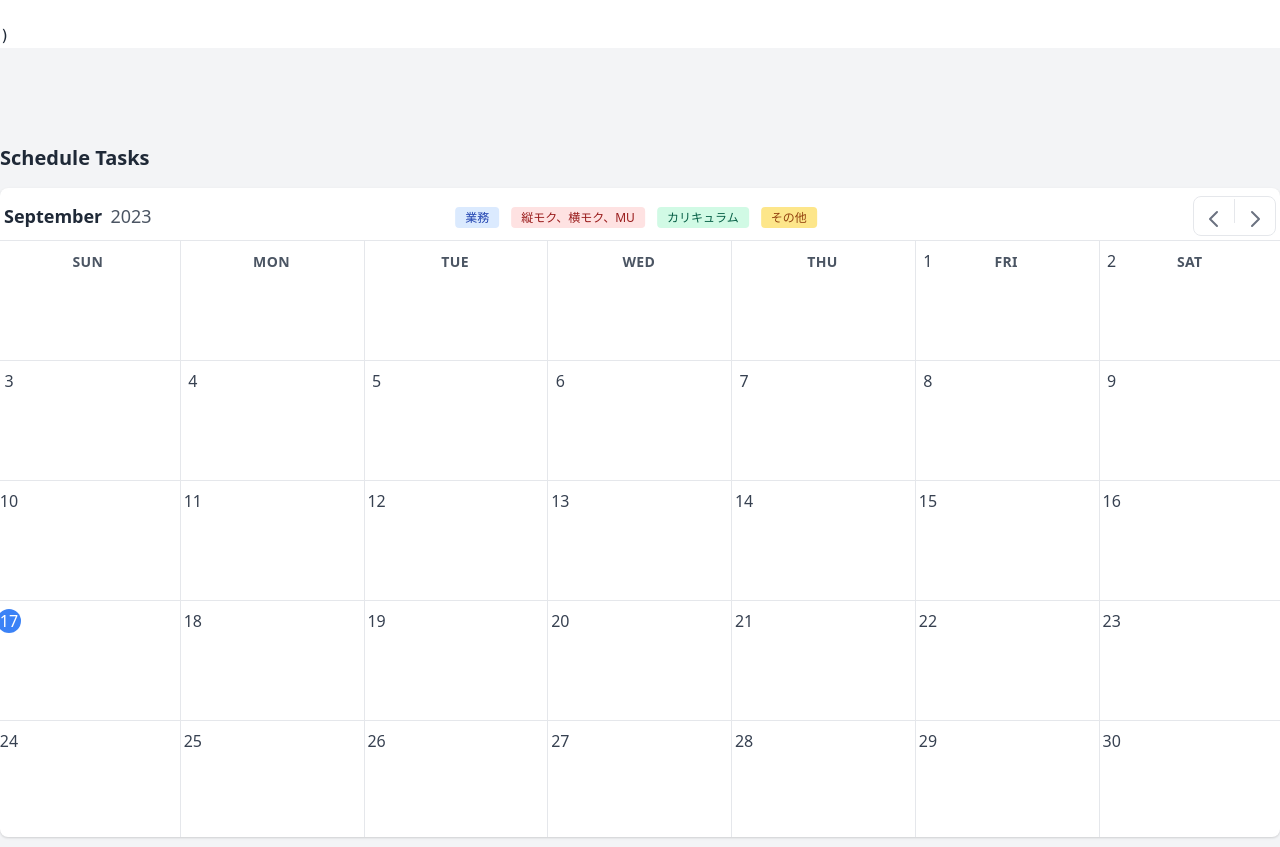
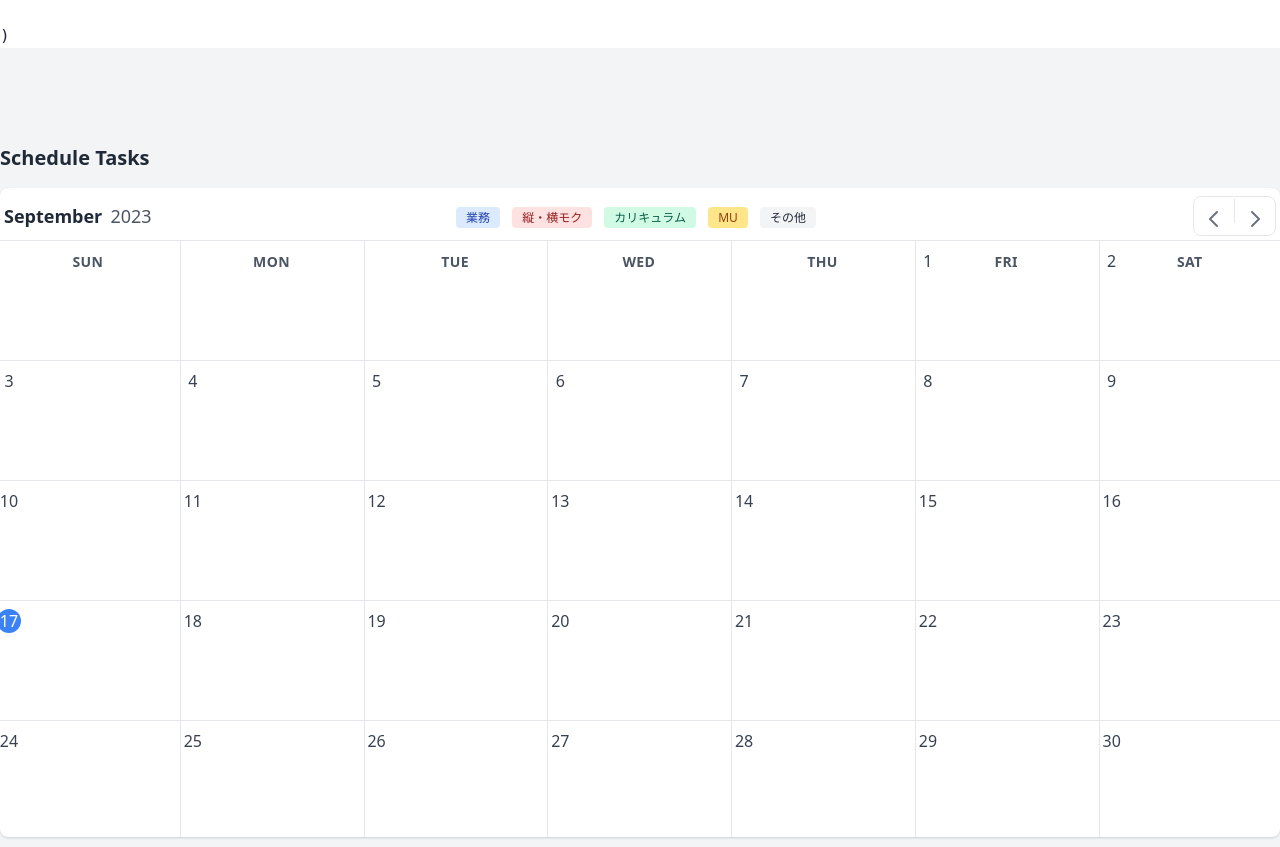
Before and after one commit to HinanoOno/invitation_app, a PHP site: page /calendar/calendar.php in a window 1280 px wide. Shown: the part 600-1447 px from the top of the page. Run offline with PHP 8.4, Linux system fonts and the light colour scheme; a user stored in the database is signed in; data comes from the database, SQL or seed files in the repository; data that the repository does not hold is empty; style sheets or scripts are compiled from the project's sources; some libraries are stand-ins or nearby versions.

Commit message:
planの色を変更

```diff
--- a/src/assets/php/calendar/calendar.php
+++ b/src/assets/php/calendar/calendar.php
@@ -21,6 +21,7 @@ if($_SERVER['REQUEST_METHOD'] === 'POST') {
   $request_date = date('Y/m/d (', $timestamp) . $dayOfWeekJapanese . ')';
 
   //userIdを取得
+  if(isset($_POST['name'])){
     foreach ($_POST['name'] as $request_name) {
       try {
         $dbh->beginTransaction();
@@ -84,6 +85,7 @@ if($_SERVER['REQUEST_METHOD'] === 'POST') {
         echo "データベースエラー: " . $e->getMessage();
       }
     }
+  }
 
   $date = date("Y-m-d", strtotime($_POST["event_date"]));
   $start_time = sprintf("%02d:%02d:00", $_POST["start_hours"], $_POST["start_minutes"]);
--- a/src/calendar/calendar.php
+++ b/src/calendar/calendar.php
@@ -84,9 +84,10 @@ echo '</pre>';
               </div>
               <div class="absolute top-1/2 left-1/2 transform -translate-x-1/2 -translate-y-1/2  ">
                 <span class="border-blue-100 bg-blue-100 text-blue-800 text-xs font-medium mr-2 px-2.5 py-0.5 rounded ">業務</span>
-                <span class="border-red-200 bg-red-100 text-red-800 text-xs font-medium mr-2 px-2.5 py-0.5 rounded ">縦モク、横モク、MU</span>
+                <span class="border-red-200 bg-red-100 text-red-800 text-xs font-medium mr-2 px-2.5 py-0.5 rounded ">縦・横モク</span>
                 <span class="border-green-100 bg-green-100 text-green-800 text-xs font-medium mr-2 px-2.5 py-0.5 rounded dark:bg-green-900 dark:text-green-300">カリキュラム</span>
-                <span class="border-yellow-200 bg-yellow-200 text-yellow-800 text-xs font-medium mr-2 px-2.5 py-0.5 rounded dark:bg-yellow-900 dark:text-yellow-300">その他</span>
+                <span class="border-yellow-200 bg-yellow-200 text-yellow-800 text-xs font-medium mr-2 px-2.5 py-0.5 rounded dark:bg-yellow-900 dark:text-yellow-300">MU</span>
+                <span class="border-gray-100 bg-gray-100 text-gray-800 text-xs font-medium mr-2 px-2.5 py-0.5 rounded ">その他</span>
               </div>
               <div class="border rounded-lg px-1" style="padding-top: 2px;">
                 <button type="button" class="leading-none rounded-lg transition ease-in-out duration-100 inline-flex cursor-pointer hover:bg-gray-200 p-1 items-center" :class="{'cursor-not-allowed opacity-25': month == 0 }" :disabled="month == 0 ? true : false" @click="month--; getNoOfDays()">
@@ -125,8 +126,9 @@ echo '</pre>';
                       <template x-for="event in events.filter(e => new Date(e.event_date).toDateString() ===  new Date(year, month, date).toDateString() )">
                         <div class="py-1 rounded-lg mt-1 overflow-hidden border" :class="{
 												'border-blue-200 text-blue-800 bg-blue-100': event.event_color === '業務',
-												'border-red-200 text-red-800 bg-red-100': event.event_color === '縦モク、横モク、MU',
-												'border-yellow-200 text-yellow-800 bg-yellow-100': event.event_color === 'その他',
+												'border-red-200 text-red-800 bg-red-100': event.event_color === '縦・横モク',
+												'border-gray-200 text-gray-800 bg-gray-100': event.event_color === 'その他',
+                        'border-yellow-200 text-yellow-800 bg-yellow-100': event.event_color === 'MU',
 												'border-green-200 text-green-800 bg-green-100': event.event_color === 'カリキュラム',
 											}">
                           <p x-text="event.event_theme" class="text-sm truncate leading-tight"></p>
@@ -296,11 +298,11 @@ echo '</pre>';
 
             themes: [{
                 value: "1",
-                label: "jober/本部"
+                label: "業務"
               },
               {
                 value: "2",
-                label: "縦モク/横モク/MU"
+                label: "縦・横モク"
               },
               {
                 value: "3",
@@ -308,6 +310,10 @@ echo '</pre>';
               },
               {
                 value: "4",
+                label: "MU"
+              },
+              {
+                value: "5",
                 label: "その他"
               },
             ],
```
Lines whose indentation alone changed are shown as unchanged.
